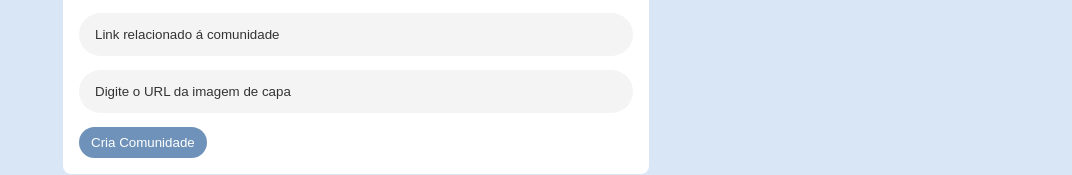
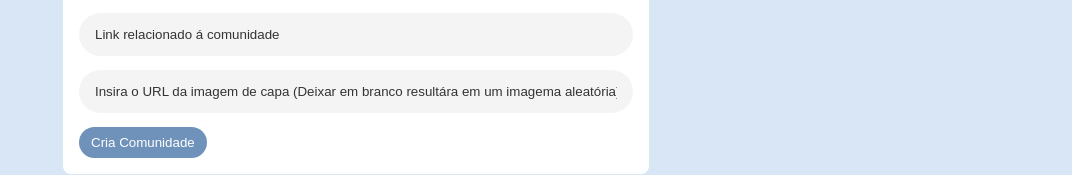
Before and after one commit to JV-AN/ImersaoAlurakut, a Next.js app: page / in a window 1280 px wide. Shown: the part 2785-2960 px from the top of the page, without its empty margins (208-1280 px from the left). Built offline with nearby package versions, Linux system fonts and the light colour scheme.

Commit message:
colocando uma img randomica caso o campo image fique vazio

```diff
--- a/pages/index.js
+++ b/pages/index.js
@@ -92,8 +92,8 @@ export default function Home() {
               </div>
               <div>
                 <input
-                  placeholder="Digite o URL da imagem de capa"
-                  aria-label="Digite o URL da imagem de capa"
+                  placeholder="Insira o URL da imagem de capa (Deixar em branco resultára em um imagema aleatória)"
+                  aria-label="Insira o URL da imagem de capa (Deixar em branco resultára em um imagema aleatória)"
                   name="image"
                 />
               </div>
@@ -128,10 +128,11 @@ export default function Home() {
             <ul>
               {comunidades.map((itemAtual) => {
               const cmpLinkVazio = itemAtual.link === '' ? itemAtual.title : itemAtual.link;
+              const cmpImageVazio = itemAtual.image === '' ? 'https://picsum.photos/200/300' : itemAtual.image;
                 return (
                   <li key={itemAtual.id}>
                     <a href={cmpLinkVazio} >
-                    <img src={itemAtual.image} />
+                    <img src={cmpImageVazio} />
                       <span>{itemAtual.title}</span>
                     </a>
                   </li>
```
